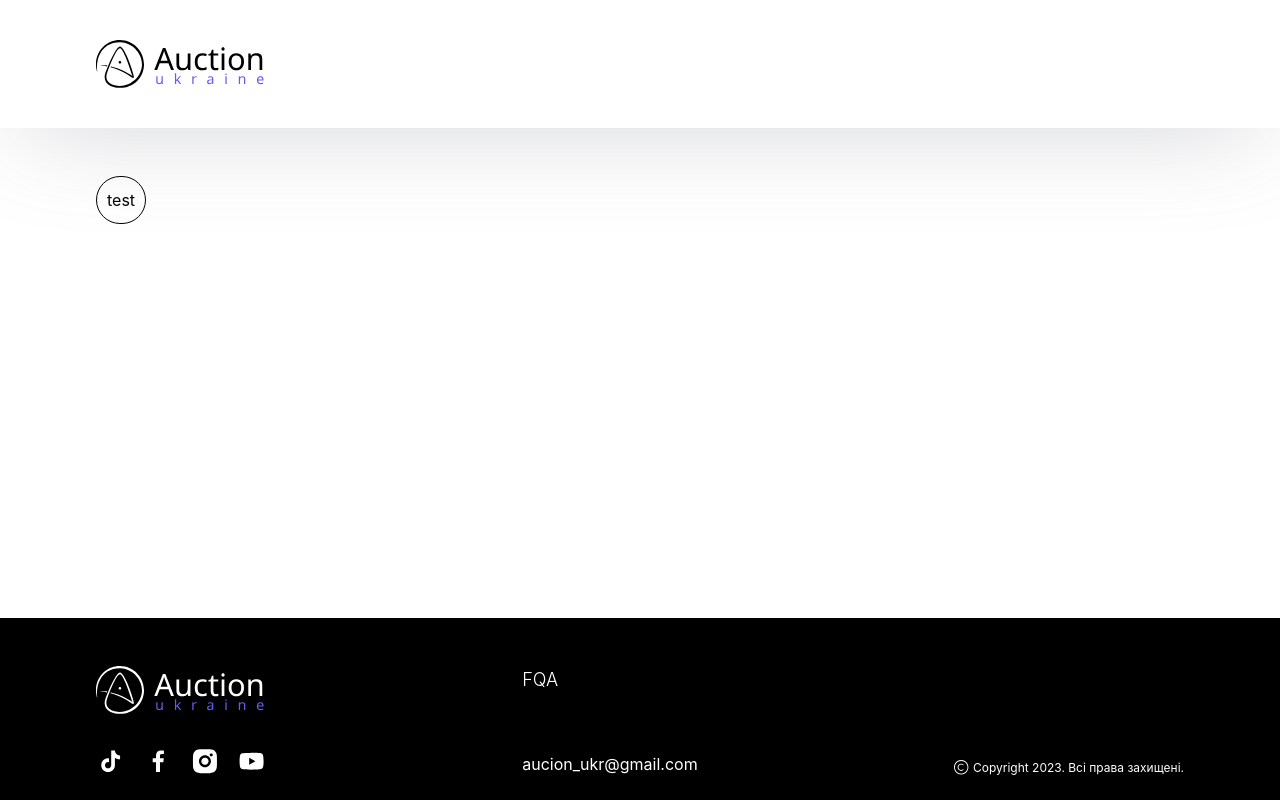
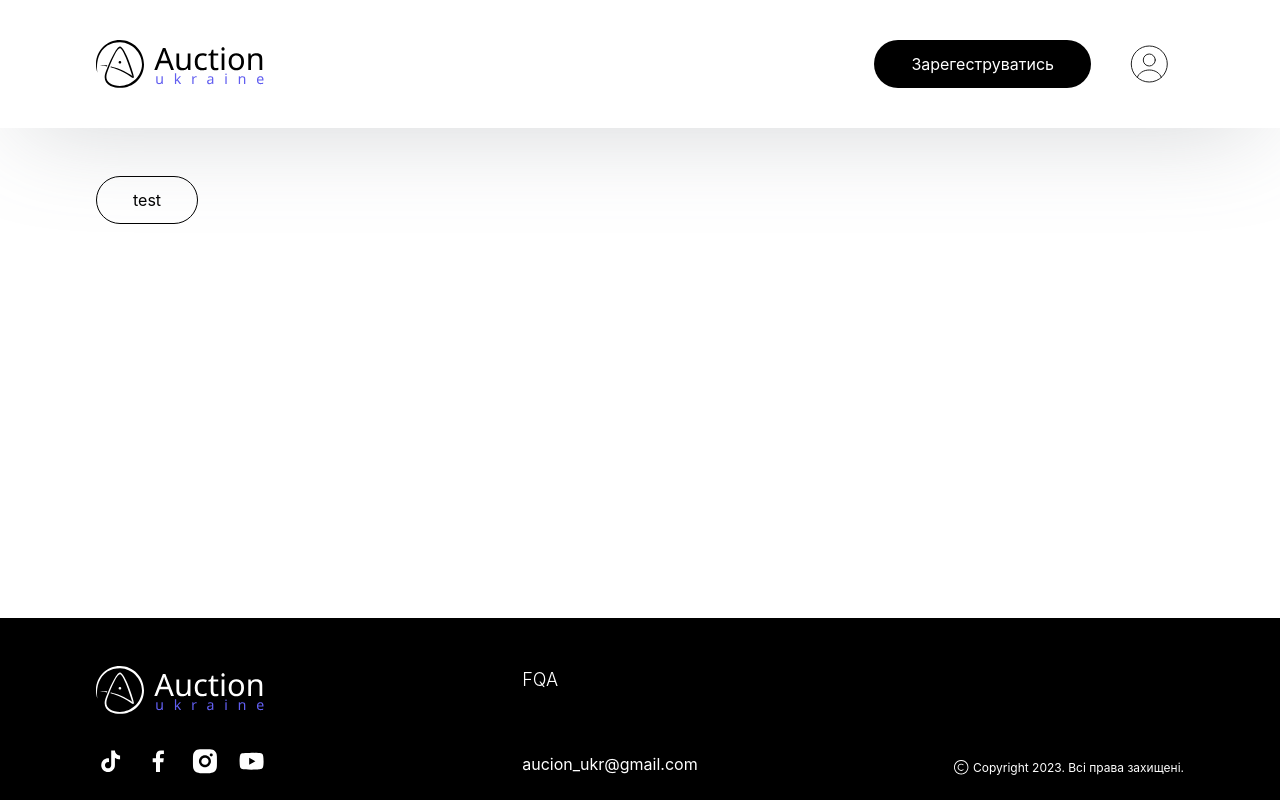
Before and after one commit to NazarGorynych/mmro-test-task-fe, a React (Create React App) app: page / in a window 1280 px wide. Built offline with nearby package versions, Linux system fonts and the light colour scheme; no server answers.

Commit message:
added button to header

```diff
--- a/src/assets/icons/index.ts
+++ b/src/assets/icons/index.ts
@@ -1,3 +1,4 @@
+import { ReactComponent as AccountIcon } from "./account.svg";
 import { ReactComponent as CopyrightIcon } from "./copyright.svg";
 import { ReactComponent as FacebookIcon } from "./facebook.svg";
 import { ReactComponent as InstagramIcon } from "./instagram.svg";
@@ -11,5 +12,6 @@ export default {
   TiktokIcon,
   InstagramIcon,
   FacebookIcon,
-  CopyrightIcon
+  CopyrightIcon,
+  AccountIcon
 };
--- a/src/components/Button/index.constants.ts
+++ b/src/components/Button/index.constants.ts
@@ -1,7 +1,7 @@
 import type { Color, Size, Position, Roundness } from "./index.types";
 
 const commonButtonClass =
-  "h-12 rounded-4xl border border-transparent transition-all duration-150 text-base leading-5";
+  "h-12 rounded-4xl border border-transparent transition-all duration-150 text-base leading-5 px-9";
 
 const colorClasses: Record<Color, string> = {
   main:
@@ -9,7 +9,8 @@ const colorClasses: Record<Color, string> = {
     commonButtonClass,
   secondary:
     "text-black !border-black bg-white hover:bg-mainGray hover:shadow-inner-sm " +
-    commonButtonClass
+    commonButtonClass,
+  transparent: "bg-transparent border-none"
 };
 
 const sizeClasses: Record<Size, string> = {
--- a/src/components/Button/index.tsx
+++ b/src/components/Button/index.tsx
@@ -22,7 +22,7 @@ const Button: FC<ButtonProps> = ({
   return (
     <button
       className={cx(
-        "flex px-11",
+        "flex",
         full ? "w-full" : "w-fit",
         colorClasses[color],
         borderClasses[rounded],
--- a/src/components/Button/index.types.ts
+++ b/src/components/Button/index.types.ts
@@ -8,7 +8,7 @@ export type ButtonProps = HTMLAttributes<HTMLButtonElement> & {
   sizeButton?: Size;
 };
 
-export type Color = "main" | "secondary";
+export type Color = "main" | "secondary" | "transparent";
 export type Size = "xs" | "sm" | "md" | "lg" | "xl" | "none";
 
 export type Position =
--- a/src/components/Header/index.tsx
+++ b/src/components/Header/index.tsx
@@ -1,9 +1,15 @@
-import { Icon } from "@components/index";
+import { Icon, Button } from "@components/index";
 
 const Header = () => {
   return (
     <header className="bg-white px-24 flex items-center justify-between sticky top-0 max-h-32 h-full shadow-xl">
       <Icon type="Logo" className="fill-black" />
+      <div className="flex gap-6">
+        <Button>Зарегеструватись</Button>
+        <Button color="transparent">
+          <Icon type="AccountIcon" />
+        </Button>
+      </div>
     </header>
   );
 };
```
Also changed, not shown: src/assets/icons/account.svg (added).
